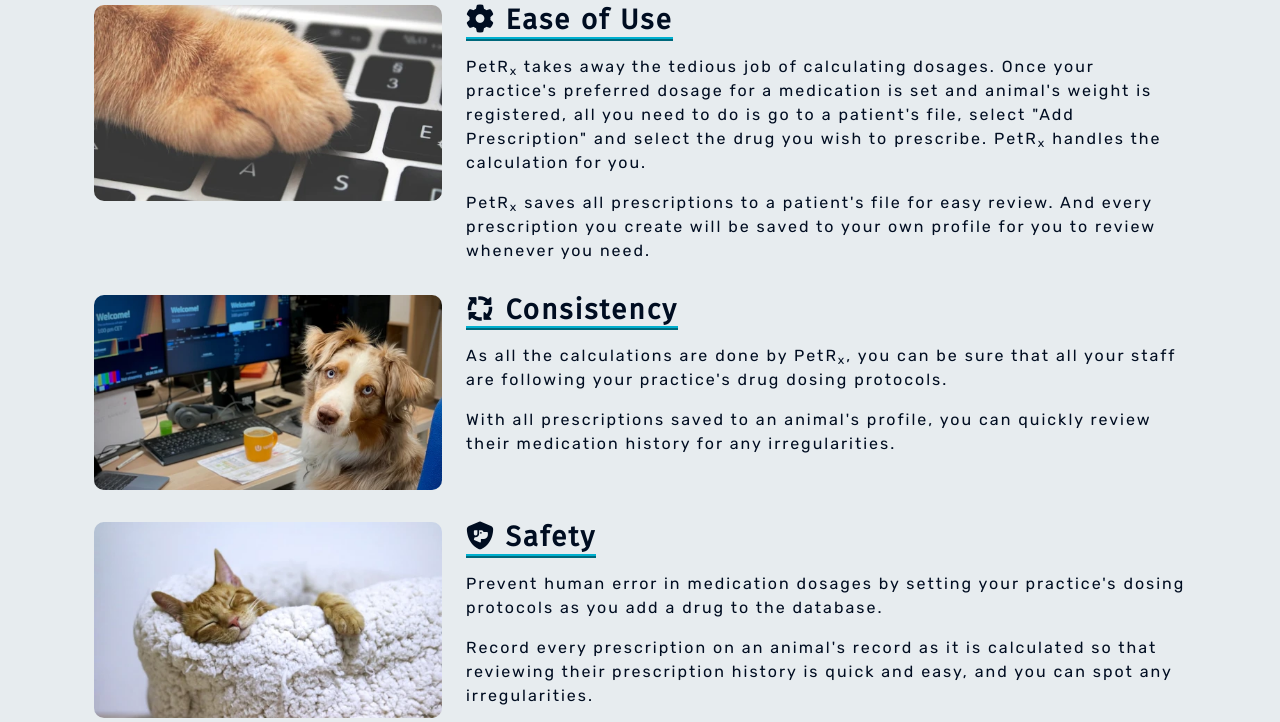
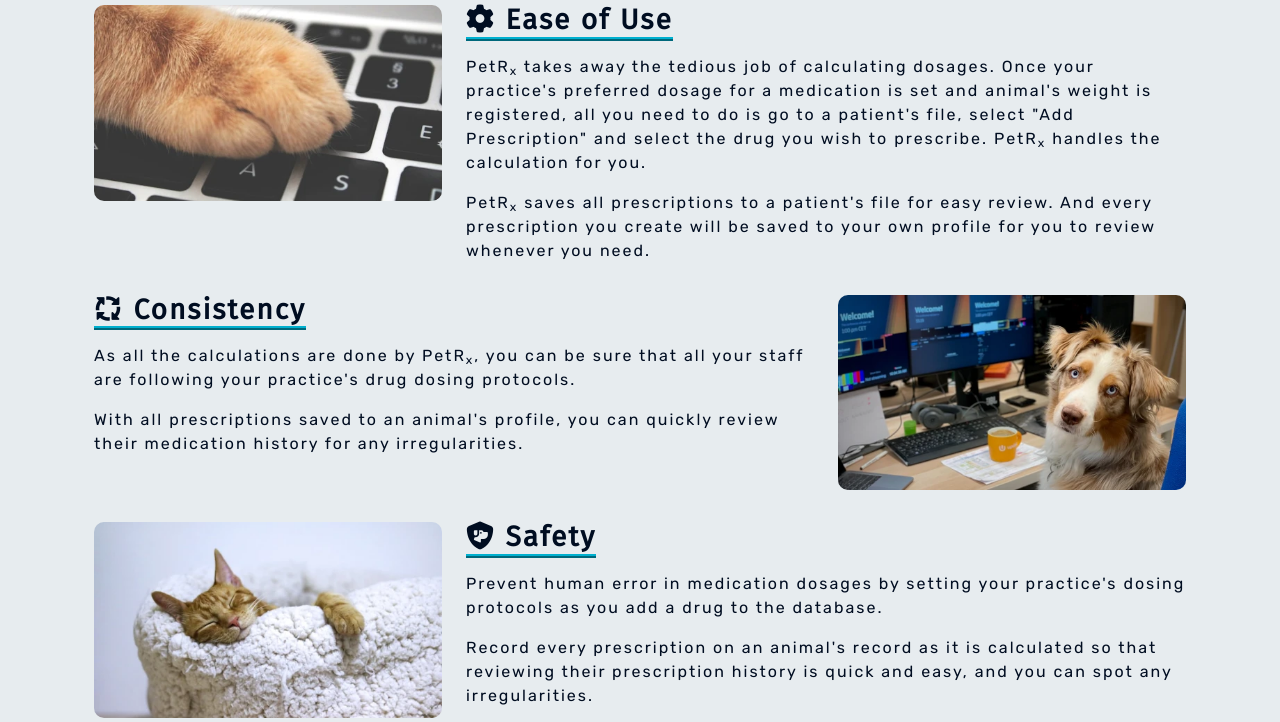
Before and after one commit to SJECollins/ci-pp4-pet-rx, a Django app: page /about/ in a window 1280 px wide. Shown: the part 404-1126 px from the top of the page. Run offline with Django 3.2, Linux system fonts and the light colour scheme; some libraries are stand-ins or nearby versions.

Commit message:
Adjust styling and set ordering for images on about

```diff
--- a/templates/about.html
+++ b/templates/about.html
@@ -35,10 +35,10 @@
 <!--Feature details-->
 <section class="container-md">
     <div class="row">
-        <div class="col-sm-4">
+        <div class="col-md-4">
             <img class="pics" src="{% static 'images/cat-paw.webp' %}" alt="">
         </div>
-        <div class="col-sm-8">
+        <div class="col-md-8">
             <h3 class="subheadings"><i class="fa fa-gear"></i> Ease of Use</h3>
             <p>PetR<sub>x</sub> takes away the tedious job of calculating dosages. Once your practice's preferred dosage
                 for a medication is set and animal's weight is registered, all you need to do is go to a patient's file,
@@ -49,22 +49,22 @@
         </div>
     </div>
     <div class="row">
-        <div class="col-sm-8 order-2">
+        <div class="col-md-8 order-2 order-md-1">
             <h3 class="subheadings"><i class="fa fa-arrows-spin"></i> Consistency</h3>
             <p>As all the calculations are done by PetR<sub>x</sub>, you can be sure that all your staff are following
                 your practice's drug dosing protocols.</p>
             <p>With all prescriptions saved to an animal's profile, you can quickly review their medication history for
                 any irregularities.</p>
         </div>
-        <div class="col-sm-4 order-1">
+        <div class="col-md-4 order-1 order-md-2">
             <img class="pics" src="{% static 'images/collie-desktop.webp' %}" alt="">
         </div>
     </div>
     <div class="row">
-        <div class="col-sm-4">
+        <div class="col-md-4">
             <img class="pics" src="{% static 'images/safe-cat.webp' %}" alt="">
         </div>
-        <div class="col-sm-8">
+        <div class="col-md-8">
             <h3 class="subheadings"><i class="fa fa-shield-dog"></i> Safety</h3>
             <p>Prevent human error in medication dosages by setting your practice's dosing protocols as you add a drug
                 to the database.</p>
```
